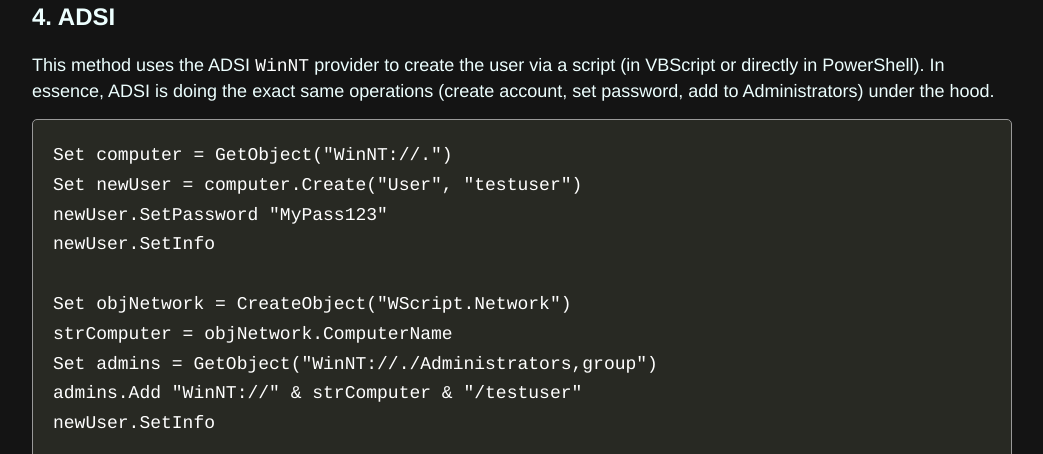
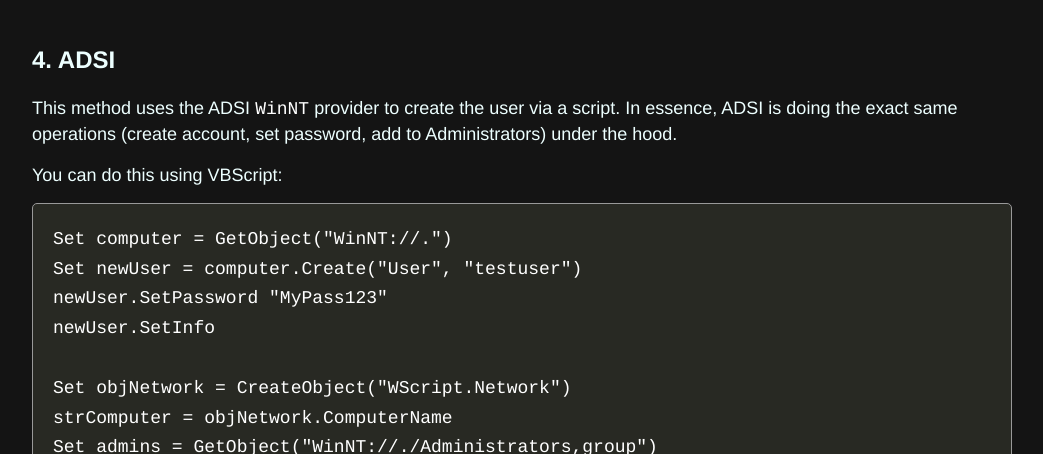
Before and after one commit to ricardojoserf/ricardojoserf.github.io, a Jekyll site: the page built from _posts/2026-1-27-adduser_alternatives.md, in a window 1280 px wide and 1400 px high, scrolled down 2961 px, cut to the strip 205-659 px from the top of the window. Shown: the whole strip, without its empty margins (118-1161 px from the left). Built offline with Jekyll 4.4.1, drawn with Linux system fonts in a browser that asks for light colours; some of the changed text lies outside the part shown.

Commit message:
Update 2026-1-27-adduser_alternatives.md

````diff
--- a/_posts/2026-1-27-adduser_alternatives.md
+++ b/_posts/2026-1-27-adduser_alternatives.md
@@ -8,11 +8,6 @@
 
 
 <!--more-->
-
-Repository: [https://github.com/ricardojoserf/AddUserSAMR](https://github.com/ricardojoserf/AddUser-SAMR)
-
-
-<br>
 
 Creating a local administrator account is one of the easiest persistence methods you can use when you compromise a system. It is also one of the most watched actions so if you are a Red Team operator you will probably avoid to do this if you want to avoid being detected.
 
@@ -27,18 +22,27 @@
 
 <br>
 
+-----------------------------------------------------------
+
 ## Contents
 
 1. [net.exe](#1-netexe)
+
 2. [GUI](#2-gui)
+
 3. [PowerShell cmdlets](#3-powershell-cmdlets)
+
 4. [ADSI](#4-adsi)
+
 5. [.NET Framework](#5-net-framework)
+
 6. [NetUserAdd API](#6-netuseradd-api)
+
 7. [SAMR API](#7-samr-api)
 
+<br>
 
-<br>
+-----------------------------------------------------------
 
 ## 1. net.exe
 
@@ -90,12 +94,14 @@
 
 ![img4](https://raw.githubusercontent.com/ricardojoserf/ricardojoserf.github.io/master/images/addusersamr/Screenshot_4.png)
 
+
 <br>
 
 ## 4. ADSI
 
-This method uses the ADSI `WinNT` provider to create the user via a script (in VBScript or directly in PowerShell). In essence, ADSI is doing the exact same operations (create account, set password, add to Administrators) under the hood.
+This method uses the ADSI `WinNT` provider to create the user via a script. In essence, ADSI is doing the exact same operations (create account, set password, add to Administrators) under the hood.
 
+You can do this using VBScript:
 
 ```vbscript
 Set computer = GetObject("WinNT://.")
@@ -110,9 +116,14 @@
 newUser.SetInfo
 ```
 
+<div style="margin-bottom: 6px;"></div>
+
 ![img5](https://raw.githubusercontent.com/ricardojoserf/ricardojoserf.github.io/master/images/addusersamr/Screenshot_5.png)
 
 <div style="margin-bottom: 6px;"></div>
+
+
+Or using Powershell:
 
 ```powershell
 $computer = [ADSI]"WinNT://$env:COMPUTERNAME"
@@ -123,6 +134,8 @@
 $admins = [ADSI]"WinNT://$env:COMPUTERNAME/Administrators"
 $admins.Add("WinNT://$env:COMPUTERNAME/testuser")
 ```
+
+<div style="margin-bottom: 6px;"></div>
 
 ![img6](https://raw.githubusercontent.com/ricardojoserf/ricardojoserf.github.io/master/images/addusersamr/Screenshot_6.png)
 
@@ -245,6 +258,7 @@
 
 [AddUser-SAMR](https://github.com/ricardojoserf/AddUser-SAMR) is a group of scripts that demonstrates this technique in C#, Crystal, Python, and Rust.
 
+<br>
 
 It uses the following SAMR calls:
 
@@ -268,6 +282,8 @@
 
 - [SamAddMemberToAlias](https://ntdoc.m417z.com/samaddmembertoalias) - Add user to group
 
+
+<br>
 
 All versions support the same command-line arguments:
 
@@ -296,4 +312,5 @@
 
 For more information about compiling each implementation, please check the [AddUser-SAMR repository](https://github.com/ricardojoserf/AddUser-SAMR)!
 
+
 <br>
````
Also changed, not shown: other parts of _posts/2026-1-27-adduser_alternatives.md (+2 -2 lines).
